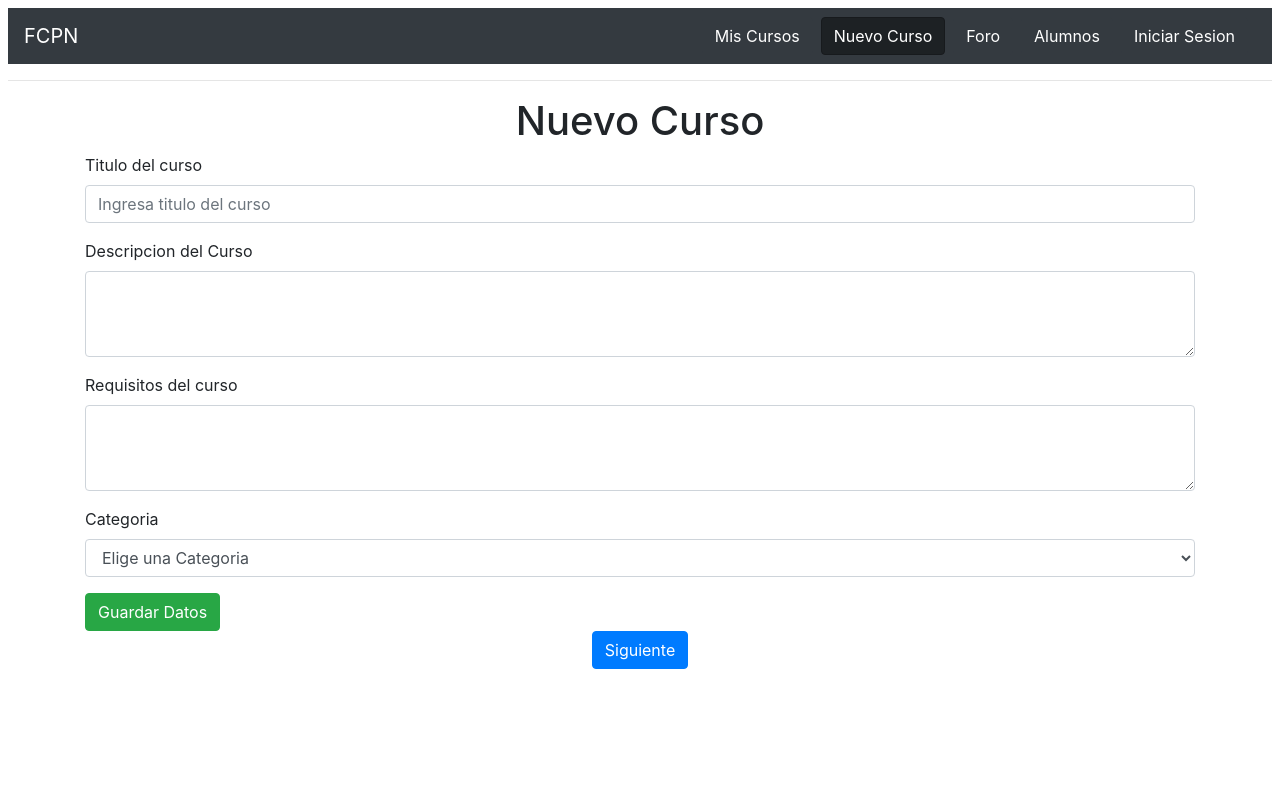
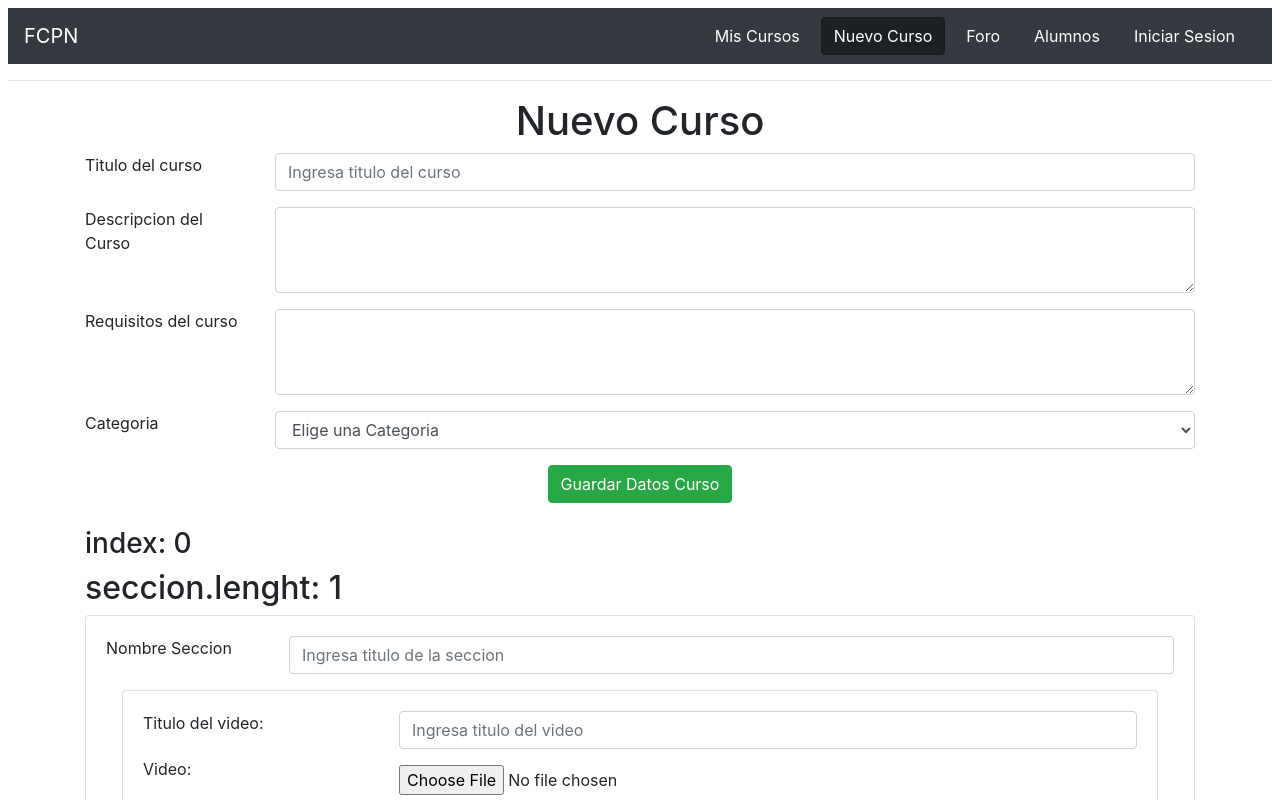
Before and after one commit to Marisabel-Condori/UF-CPN, a React (Create React App) app: page /NuevoCurso in a window 1280 px wide. Shown: the top 800 px of the page. Built offline with nearby package versions, Linux system fonts and the light colour scheme.

Commit message:
detallando nuevo curso y seccion

```diff
--- a/src/components/customs/NuevoCursoDatos.jsx
+++ b/src/components/customs/NuevoCursoDatos.jsx
@@ -34,10 +34,16 @@ const NuevoCursoDatos = () => {
     // }
 
     return (
+        // <div className="row">
+        //     <div className="col-sm-8">col-sm-8</div>
+        //     <div className="col-sm-4">col-sm-4</div>
+        // </div>
         <>
             <form onSubmit={handleSubmit(onSubmit)}>
                 <div className="form-group">
-                    <label >Titulo del curso</label>
+                    <div className="row">
+                        <div className="col-md-2"> <label >Titulo del curso</label>  </div>
+                        <div className="col-md-10">
                             <input
                                 type="text"
                                 {...register('tituloCurso', {
@@ -48,9 +54,13 @@ const NuevoCursoDatos = () => {
                             />
                             {errors.tituloCurso && <div className='alert alert-danger mt-1 p-1'>{errors.tituloCurso.message}</div>}
                         </div>
+                    </div>
+                </div>
 
                 <div className="form-group">
-                    <label>Descripcion del Curso</label>
+                    <div className="row">
+                        <div className="col-md-2"> <label>Descripcion del Curso</label>  </div>
+                        <div className="col-md-10">
                             <textarea
                                 {...register('descripcion', {
                                     required: { value: true, message: 'La descripcion es requerida' }
@@ -60,9 +70,13 @@ const NuevoCursoDatos = () => {
                             />
                             {errors.descripcion && <div className='alert alert-danger mt-1 p-1'>{errors.descripcion.message}</div>}
                         </div>
+                    </div>
+                </div>
 
                 <div className="form-group">
-                    <label >Requisitos del curso</label>
+                    <div className="row">
+                        <div className="col-md-2"><label >Requisitos del curso</label></div>
+                        <div className="col-md-10">
                             <textarea
                                 {...register('requisitos', {
                                     required: { value: true, message: 'Los requisitos son requeridos' }
@@ -71,11 +85,14 @@ const NuevoCursoDatos = () => {
                                 name='requisitos' className="form-control" rows="3"
                             />
                             {errors.requisitos && <div className='alert alert-danger mt-1 p-1'>{errors.requisitos.message}</div>}
-
+                        </div>
+                    </div>
                 </div>
 
                 <div className="form-group">
-                    <label>Categoria</label>
+                    <div className="row">
+                        <div className="col-md-2"> <label>Categoria</label>   </div>
+                        <div className="col-md-10">
                             <select
                                 {...register('categoria')}
                                 name='categoria' className="form-control">
@@ -88,7 +105,12 @@ const NuevoCursoDatos = () => {
                                 <option>Estadistica</option>
                             </select>
                         </div>
-                <button type='onSubmit' className='btn btn-success'> Guardar Datos </button>
+                    </div>
+                </div>
+
+                <center>
+                    <button type='onSubmit' className='btn btn-success mb-4'> Guardar Datos Curso</button>
+                </center>
             </form>
 
         </>
--- a/src/components/customs/SeccionCurso.jsx
+++ b/src/components/customs/SeccionCurso.jsx
@@ -17,7 +17,7 @@ const SeccionCurso = () => {
 
   // const {register, formState:{errors}, handleSubmit} = useForm()
 
-  const onSubmit = (data,e) => {
+  const onSubmit = (data, e) => {
     console.log('seccioooooooooooooooooooon')
     console.log(data)
     e.target.reset()
@@ -28,7 +28,10 @@ const SeccionCurso = () => {
       {/* //   <form onSubmit={handleSubmit(onSubmit)}> */}
       <div className="card" >
         <div className="card-body">
-            <label>Seccion 1</label>
+
+          <div className='row'>
+            <div className='col-md-2'> <label>Nombre Seccion</label> </div>
+            <div className='col-md-10'>
               <input
                 type="text"
                 //  { ...register('tituloSeccion',{
@@ -36,9 +39,12 @@ const SeccionCurso = () => {
                 //  }
                 name='tituloSeccion' className="form-control" placeholder="Ingresa titulo de la seccion"
               />
-              <VideoSeccion/>
-              <Recurso/>
-              <input type="submit" value={"+ video"} className='m-2'/>
+            </div>
+          </div>
+
+          <VideoSeccion />
+          <Recurso />
+          <input type="submit" value={"+ video"} className='m-2' />
           <input type="submit" value={"+ recurso"} />
         </div>
       </div>
--- a/src/components/customs/SeccionesCurso.jsx
+++ b/src/components/customs/SeccionesCurso.jsx
@@ -5,15 +5,15 @@ import SeccionCurso from './SeccionCurso'
 
 const SeccionesCurso = () => {
 
-  const [seccionLista, setSeccionLista] = useState([<SeccionCurso/>])
-  const [id, setId] = useState('')
+   const [seccionLista, setSeccionLista] = useState([<SeccionCurso />])
+  //const [seccionLista, setSeccionLista] = useState([])
 
-  const agregaNuevaSeccion = () =>{
+  const agregaNuevaSeccion = () => {
     console.log('adicionando seccioooooooon a la lista')
-    setSeccionLista([...seccionLista, {id:shortid.generate(), seccion:<SeccionCurso/>}])
+    setSeccionLista([...seccionLista, { id: shortid.generate(), seccion: <SeccionCurso /> }])
   }
 
-  const eliminarSeccion = id =>{
+  const eliminarSeccion = id => {
     console.log('mostrando index eliminar secciooooooooooooon')
     console.log(id)
     const arrayFiltrado = seccionLista.filter(seccion => seccion.id !== id)
@@ -23,18 +23,21 @@ const SeccionesCurso = () => {
   return (
     <div>
       {
-        seccionLista.map((seccion, index)=>(
+        seccionLista.map((seccion, index) => (
           <div key={index}>
-            <h3>{seccion.id}</h3>
+            <h3>index: {index}</h3>
+            <h2>seccion.lenght: {seccionLista.length}</h2>
+            {/* <h2>{seccion.id}</h2> */}
             <SeccionCurso />
             {
-              seccionLista.length >1 &&(
-                <button type='button' className='btn btn-danger my-2' onClick={()=>eliminarSeccion(seccion.id)}>Eliminar seccion</button>
-            )}
+              seccionLista.length > 1 && (
+                <button type='button' className='btn btn-danger my-2' onClick={() => eliminarSeccion(seccion.id)}>Eliminar seccion</button>
+              )}
             {
-              seccionLista.length-1===index &&(
+              // seccionLista.length - 1 === index && (
+                seccionLista.length - 1 === index && (
                 <div className="form-group">
-                  <button type="button" className="btn btn-success mt-2" onClick={()=>agregaNuevaSeccion(seccion.id)}>+ Seccion</button>
+                  <button type="button" className="btn btn-success mt-2" onClick={() => agregaNuevaSeccion(seccion.id)}>+ Seccion</button>
                 </div>
               )
             }
--- a/src/components/customs/VideoSeccion.jsx
+++ b/src/components/customs/VideoSeccion.jsx
@@ -11,39 +11,48 @@ const VideoSeccion = () => {
     console.log('*******************')
     uploadFiles(file)
   }
-  const uploadFiles = (file)=>{
-    if(!file) return;
+  const uploadFiles = (file) => {
+    if (!file) return;
     const storageRef = ref(storage, `/files/${file.name}`)
     const uploadTask = uploadBytesResumable(storageRef, file)
 
-    uploadTask.on("state_changed", (snapshot)=>{
-      const prog = Math.round((snapshot.bytesTransferred*100)/snapshot.totalBytes)
+    uploadTask.on("state_changed", (snapshot) => {
+      const prog = Math.round((snapshot.bytesTransferred * 100) / snapshot.totalBytes)
       setProgress(prog)
     },
       (err) => console.log(err),
       () => {
-      getDownloadURL(uploadTask.snapshot.ref).then((url)=> console.log(url))
+        getDownloadURL(uploadTask.snapshot.ref).then((url) => console.log(url))
       })
   }
   return (
     <div className="card m-3">
       <div className="card-body">
-            <label>Titulo del video: </label>
+        <div className='row'>
+          <div className='col-md-3'>  <label>Titulo del video: </label> </div>
+          <div className='col-md-9'>
             <input
               type="text"
               name='tituloVideo' className="form-control" placeholder="Ingresa titulo del video"
             />
-            <label className='mt-2'>Video: </label>
-            <div className='form-group mt-1'>
-                <input type="file" className='form-control-file' name='video' onChange={onChange}/>
+          </div>
+        </div>
+
+        <div className='row'>
+          <div className='col-md-3'>  <label className='mt-2'>Video: </label> </div>
+          <div className='form-group mt-3'>
+            <div className='col-md-12'>
+              <input type="file" className='form-control-file' name='video' onChange={onChange} />
+            </div>
             {/* //// SOLUCIONAR EL MENSAJE DE ALERTA******
                 { ...register('video',{
                 required:{value:true, message:'El video es requerido'}})
                 }
                 {errors.video&& <div className='alert alert-danger mt-1 p-1'>{errors.video.message}</div>} */}
+          </div>
+        </div>
           <h5>Progreso de carga... {progress}%</h5>
-            </div>
-            <input type="submit" value={"+ recurso del video"} />
+        {/* <input type="submit" value={"+ recurso del video"} /> */}
 
       </div>
     </div>
--- a/src/components/pages/NuevoCurso.jsx
+++ b/src/components/pages/NuevoCurso.jsx
@@ -5,22 +5,12 @@ import SeccionesCurso from '../customs/SeccionesCurso';
 
 const NuevoCurso = () => {
 
-  const [page, setPage] = useState(1)
-
   return (
     <>
       <div className="container">
         <center><h1>Nuevo Curso</h1></center>
-        <div>
-          {
-            page == 1 ? <NuevoCursoDatos /> : <SeccionesCurso />
-          }
-        </div>
-
-        <center>
-          <button className='btn btn-primary' onClick={()=>{ page==1?setPage(2):setPage(1) }}
-          >{ page==1? 'Siguiente': 'Atras' }</button>
-        </center>
+          <NuevoCursoDatos />
+          <SeccionesCurso />
 
         {/*
       <form>
```
Lines whose indentation alone changed are shown as unchanged.
